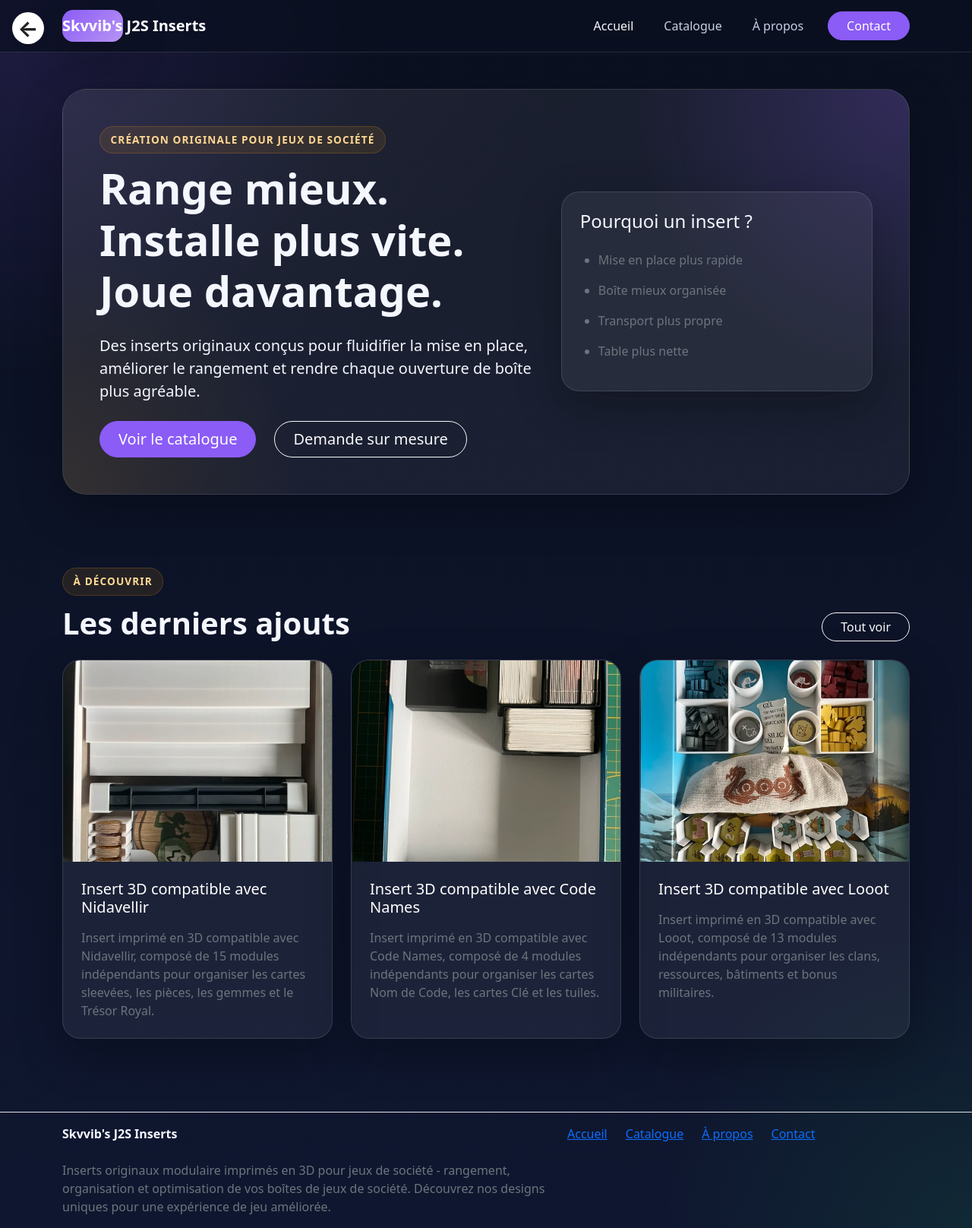
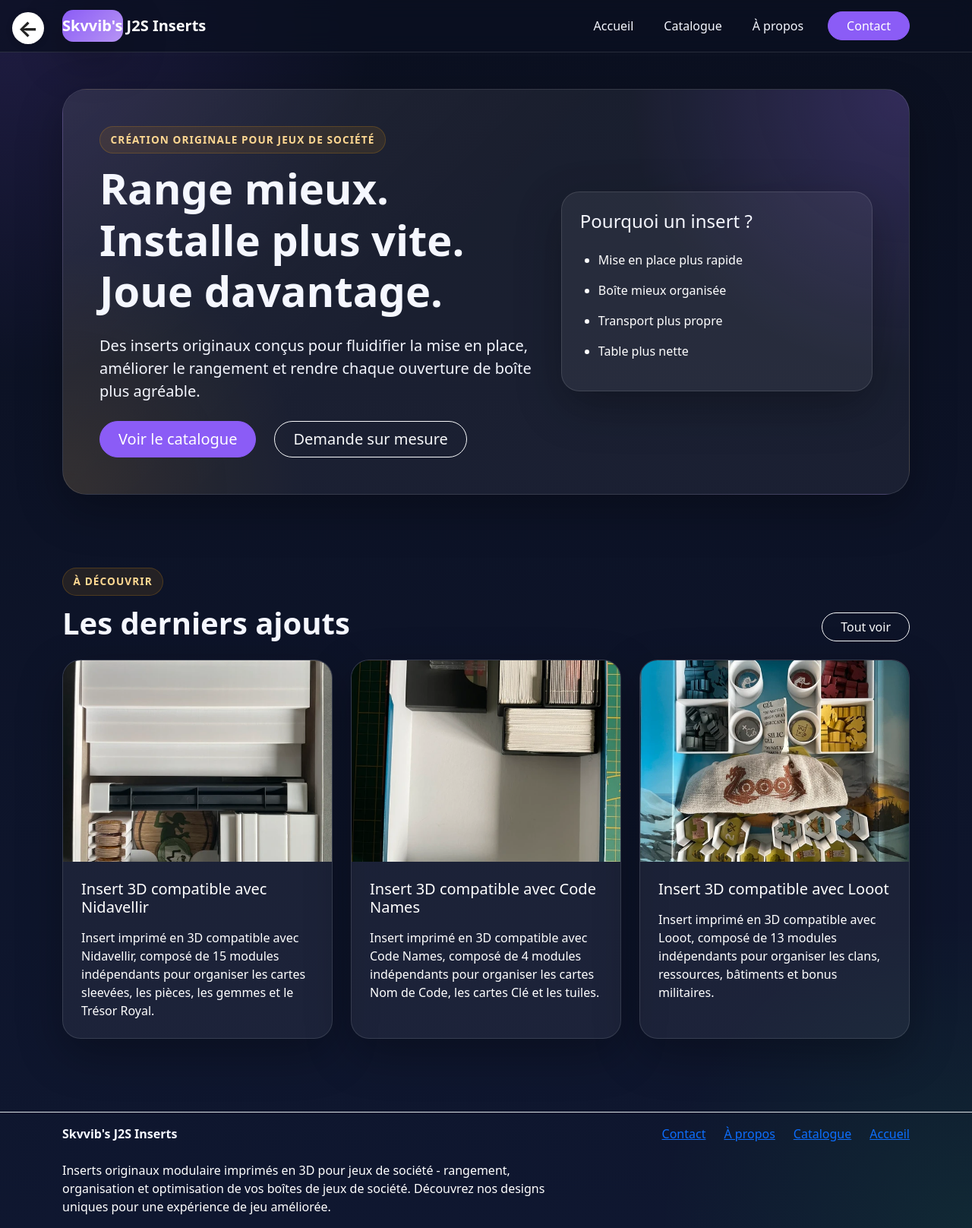
Before and after one commit to Skvvib-j2s/skvvib-j2s.github.io, a Jekyll site: the page built from index.html, in a window 1280 px wide. Shown: the whole page at 76% size. Built offline with Jekyll 4.4.1, drawn with Linux system fonts in a browser that asks for light colours.

Commit message:
modif couleur police pour meilleur accessibilité

```diff
--- a/_includes/footer.html
+++ b/_includes/footer.html
@@ -3,11 +3,11 @@
         <div class="row g-4 align-items-start">
             <div class="col-12 col-md-7">
                 <p class="fw-semibold mb-4">{{ site.title }}</p>
-                <p class="text-secondary mb-0">{{ site.description }}</p>
+                <p class="text-white mb-0">{{ site.description }}</p>
             </div>
 
             <div class="col-12 col-md-5">
-                <ul class="list-unstyled d-flex flex-line gap-4 mb-0">
+                <ul class="list-unstyled d-flex flex-line flex-row-reverse gap-4 mb-0">
                     <li>
                         <a class="footer-link" href="{{ '/' | relative_url }}">Accueil</a>
                     </li>
--- a/_includes/product-card.html
+++ b/_includes/product-card.html
@@ -19,7 +19,7 @@
             </h2>
 
             {% if include.product.description %}
-                <p class="text-secondary mb-0">
+                <p class="text-white mb-0">
                     {{ include.product.description }}
                 </p>
             {% endif %}
--- a/assets/css/style.css
+++ b/assets/css/style.css
@@ -4,7 +4,7 @@
     --j2s-surface: rgba(255, 255, 255, 0.06);
     --j2s-border: rgba(255, 255, 255, 0.12);
     --j2s-text: #f5f7ff;
-    --j2s-text-soft: #c6d0e4;
+    --j2s-text-soft: #f5f7ff;
     --j2s-primary: #8b5cf6;
     --j2s-primary-hover: #7c3aed;
     --j2s-accent: #f59e0b;
--- a/index.html
+++ b/index.html
@@ -34,7 +34,7 @@ description: Inserts imprimés en 3D pour jeux de société.
                 <div class="j2s-panel p-4 h-100">
                     <h2 class="h4 mb-4">Pourquoi un insert ?</h2>
 
-                    <ul class="mb-0 text-secondary ps-4">
+                    <ul class="mb-0 text-white ps-4">
                         <li class="mb-3">Mise en place plus rapide</li>
                         <li class="mb-3">Boîte mieux organisée</li>
                         <li class="mb-3">Transport plus propre</li>
```
